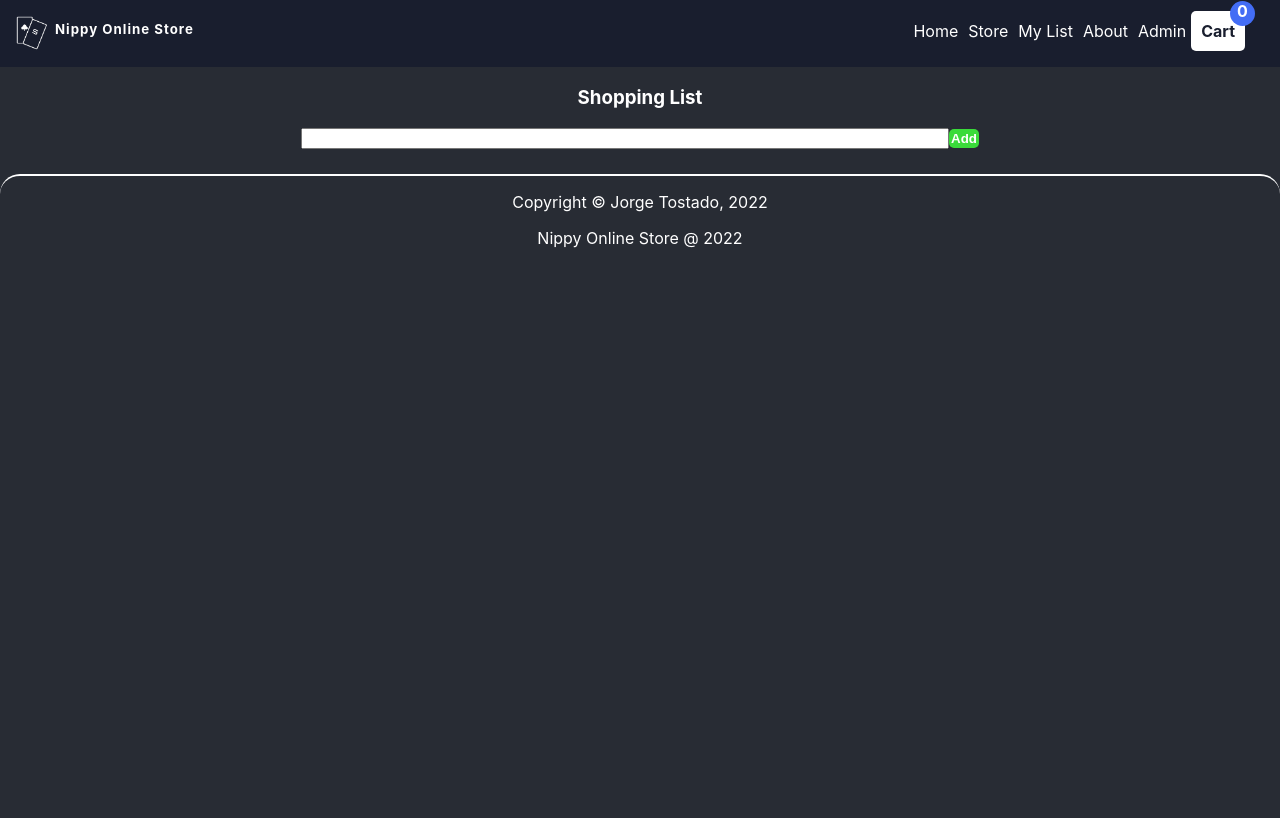
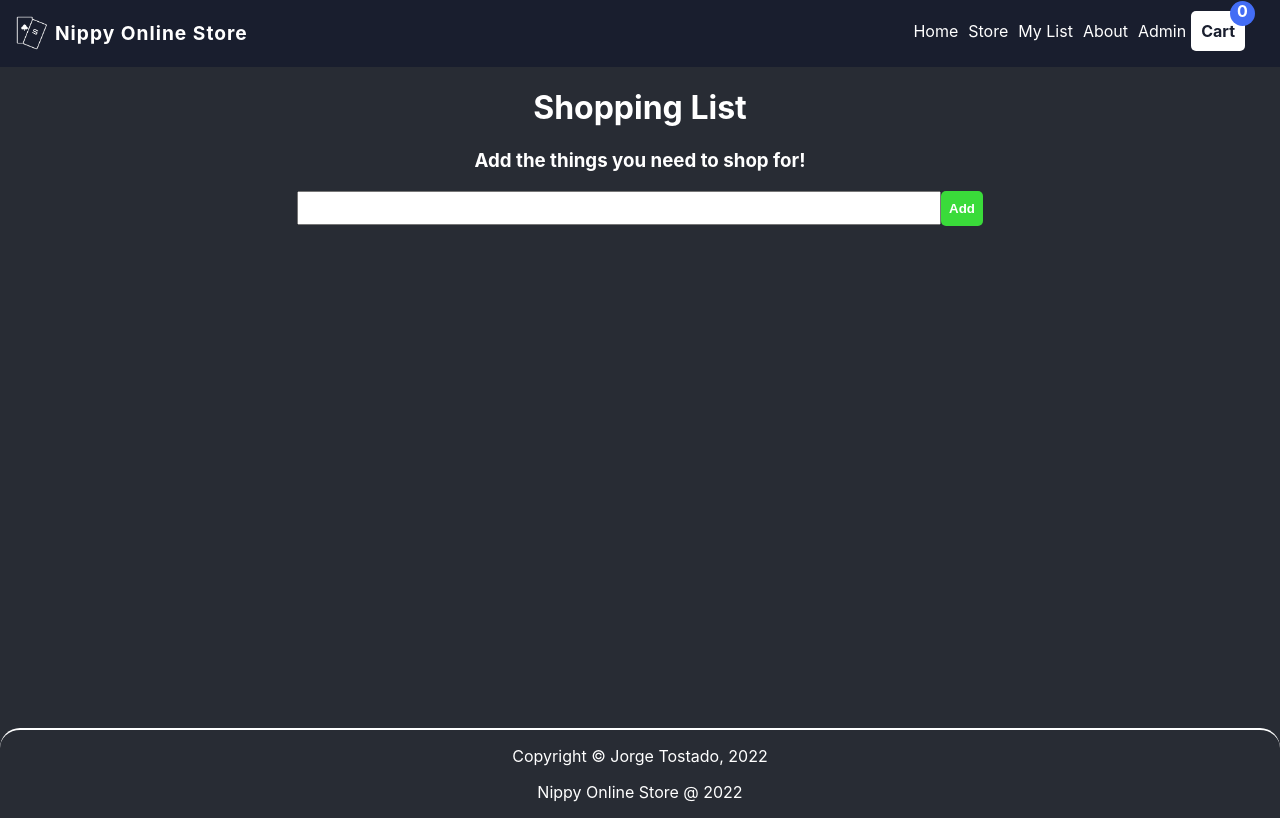
Before and after one commit to JorgeToAn/FSDI107-OnlineStore, a React (Create React App) app: page /list in a window 1280 px wide. Built offline with nearby package versions, Linux system fonts and the light colour scheme.

Commit message:
109 - CompetencyReport

```diff
--- a/package.json
+++ b/package.json
@@ -6,6 +6,7 @@
     "@testing-library/jest-dom": "^5.16.4",
     "@testing-library/react": "^13.3.0",
     "@testing-library/user-event": "^13.5.0",
+    "axios": "^0.27.2",
     "bootstrap": "^5.2.0",
     "fontawesome": "^5.6.3",
     "react": "^18.2.0",
--- a/src/components/AboutMe.css
+++ b/src/components/AboutMe.css
@@ -1,7 +1,7 @@
 .about{
-    border: 2px solid white;
     width: 70%;
     margin: 10px auto;
+    min-height: 80vh;
 }
 
 .about hr{
@@ -15,7 +15,8 @@
     color: white;
     margin-bottom: 10px;
     padding: 5px;
-    font-weight: 700;
+    /* font-weight: 700; */
+    font-size: medium;
 }
 
 .about button:hover{
--- a/src/components/AboutMe.jsx
+++ b/src/components/AboutMe.jsx
@@ -12,6 +12,7 @@ const AboutMe = () => {
         <div className="about">
             <h1>About Me</h1>
             <h3>Hi, I'm a young student in Computer Systems, currently learning through the Full Stack Course.</h3>
+            <p>Do you wish to know my name?</p>
             <h4>{name}</h4>
             <button onClick={showName}>Read More</button>
         </div>
--- a/src/components/Admin.css
+++ b/src/components/Admin.css
@@ -1,3 +1,7 @@
+.admin {
+    min-height: 80vh;
+}
+
 .admin .flex-container{
     display: flex;
     justify-content: space-evenly;
@@ -46,3 +50,9 @@
 .admin .coupon-form{
     width: 50%;
 }
+
+.admin .alert-success{
+    width: 100%;
+    background-color: #39d66879;
+    color: #09d34d;
+}
--- a/src/components/Cart.css
+++ b/src/components/Cart.css
@@ -1,3 +1,7 @@
+.cart{
+    min-height: 80vh;
+}
+
 .cart .flex-container{
     display: flex;
 }
@@ -12,14 +16,9 @@
 
 }
 
-/* .cart .cart-items{
-    background-color: #333942;
-} */
-
 .cart .checkout{
     flex-grow: 5;
     padding: 30px 0;
-    /* background-color: #333942; */
 }
 
 .cart .total{
--- a/src/components/ShoppingList.css
+++ b/src/components/ShoppingList.css
@@ -1,5 +1,11 @@
+.shoppingList{
+    min-height: 80vh;
+}
+
 .shoppingList input{
     width: 50%;
+    padding: .4rem 0;
+    font-size: medium;
 }
 
 .shoppingList button{
@@ -7,8 +13,7 @@
     border-radius: 5px;
     background-color: #3adb3a;
     color: white;
-    margin-bottom: 10px;
-    padding: 2px;
+    padding: .65rem .5rem;
     font-weight: 700;
 }
 
--- a/src/components/ShoppingList.jsx
+++ b/src/components/ShoppingList.jsx
@@ -18,9 +18,10 @@ const ShoppingList = () => {
 
     return(
         <div className="shoppingList">
-            <h3>Shopping List</h3>
+            <h1>Shopping List</h1>
 
             <div className="form">
+                <h3>Add the things you need to shop for!</h3>
                 <input onChange={textChange} type="text" />
                 <button onClick={save}>Add</button>
             </div>
--- a/src/components/navBar.css
+++ b/src/components/navBar.css
@@ -14,6 +14,7 @@
     margin: 0;
     letter-spacing: 1px;
     padding: 10px 0 10px 5px;
+    font-size: larger;
 }
 
 .navbar .links, .navbar .brand{
```
Also changed, not shown: 1 other file (tests, documents, lock files or other folders).
